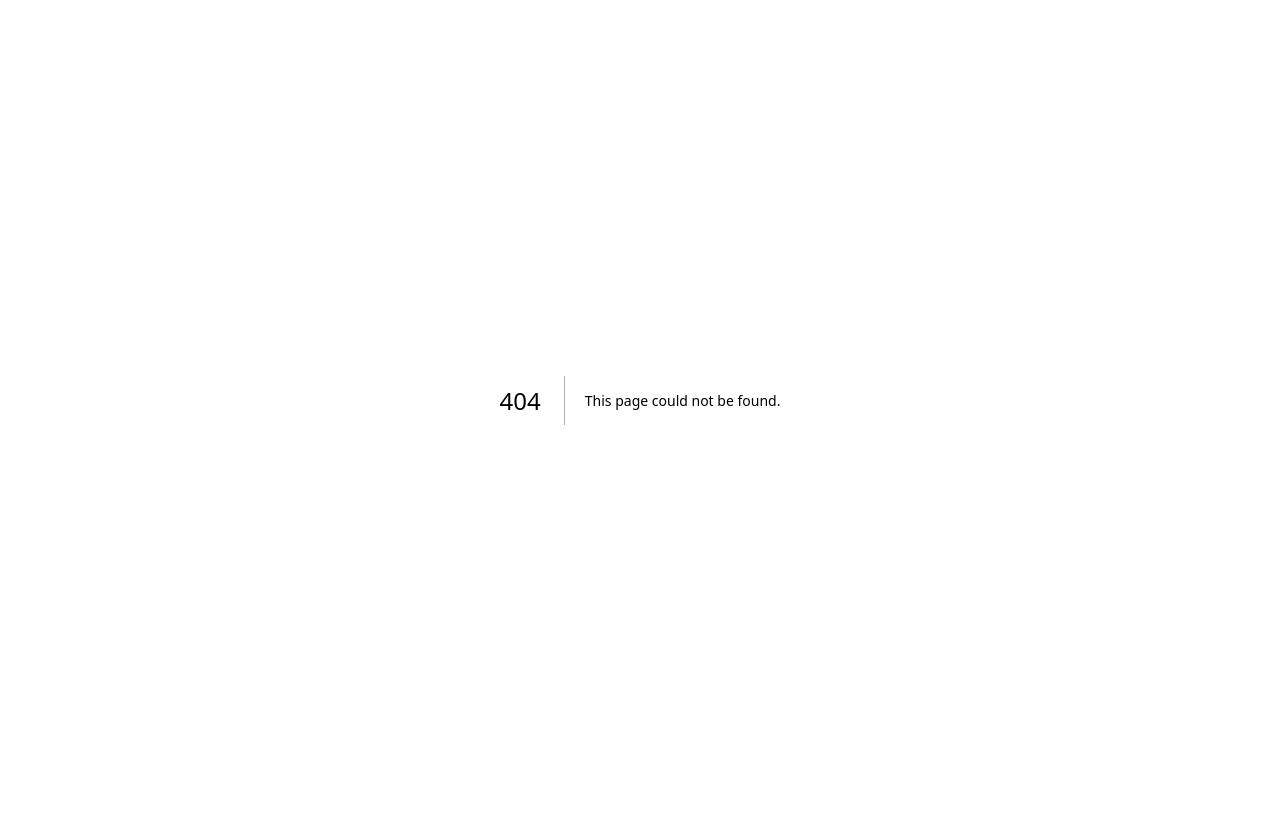
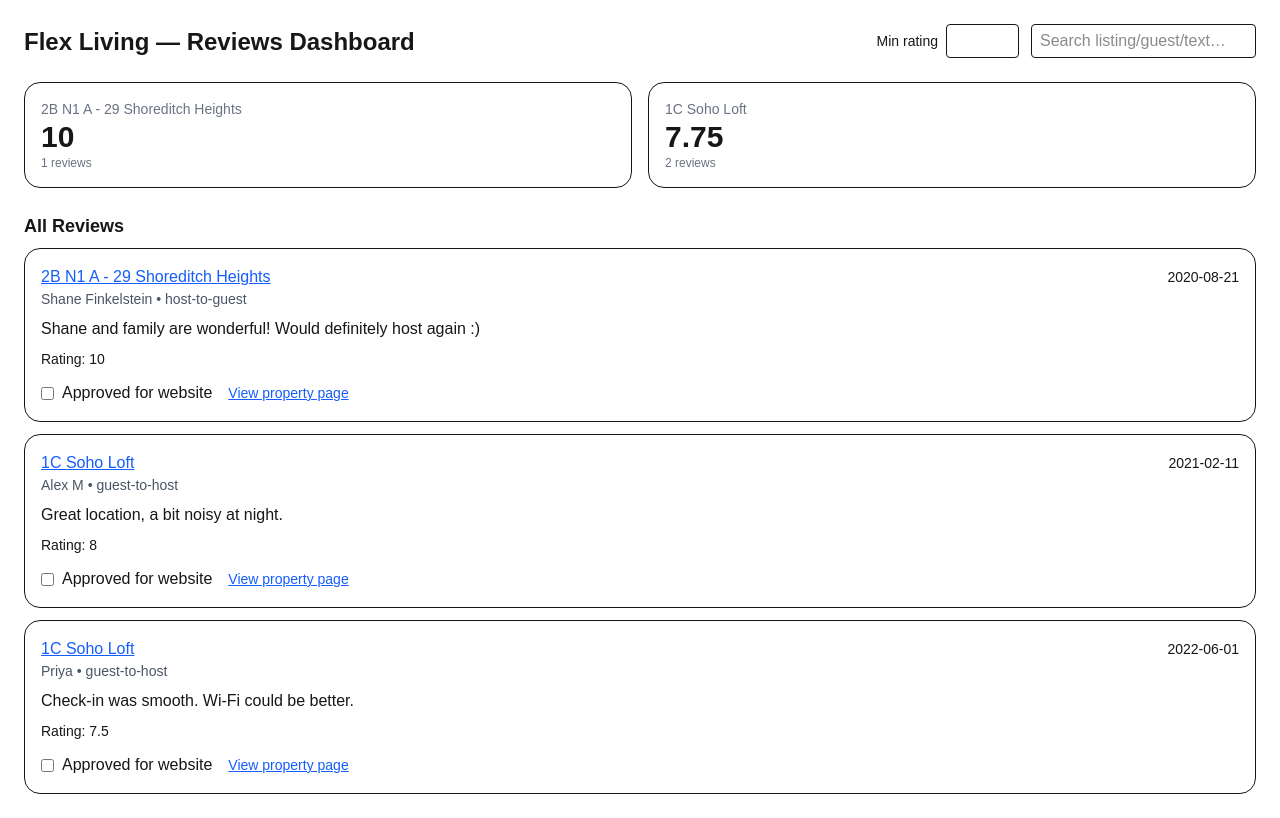
Before and after one commit to Z3EAl/flex_portal, a Next.js app: page /dashboard in a window 1280 px wide. Before the commit this address had no page. Built offline with nearby package versions, Linux system fonts and the light colour scheme.

Commit message:
2nd commit

```diff
--- /dev/null
+++ b/data/reviews.hostaway.json
@@ -0,0 +1,48 @@
+{
+  "status": "success",
+  "result": [
+    {
+      "id": 7453,
+      "type": "host-to-guest",
+      "status": "published",
+      "rating": null,
+      "publicReview": "Shane and family are wonderful! Would definitely host again :)",
+      "reviewCategory": [
+        {"category": "cleanliness", "rating": 10},
+        {"category": "communication", "rating": 10},
+        {"category": "respect_house_rules", "rating": 10}
+      ],
+      "submittedAt": "2020-08-21 22:45:14",
+      "guestName": "Shane Finkelstein",
+      "listingName": "2B N1 A - 29 Shoreditch Heights"
+    },
+    {
+      "id": 7454,
+      "type": "guest-to-host",
+      "status": "published",
+      "rating": 8,
+      "publicReview": "Great location, a bit noisy at night.",
+      "reviewCategory": [
+        {"category": "cleanliness", "rating": 9},
+        {"category": "communication", "rating": 8}
+      ],
+      "submittedAt": "2021-02-11 09:20:00",
+      "guestName": "Alex M",
+      "listingName": "1C Soho Loft"
+    },
+    {
+      "id": 7455,
+      "type": "guest-to-host",
+      "status": "published",
+      "rating": null,
+      "publicReview": "Check-in was smooth. Wi-Fi could be better.",
+      "reviewCategory": [
+        {"category": "communication", "rating": 9},
+        {"category": "wifi", "rating": 6}
+      ],
+      "submittedAt": "2022-06-01 13:05:44",
+      "guestName": "Priya",
+      "listingName": "1C Soho Loft"
+    }
+  ]
+}
--- /dev/null
+++ b/src/app/dashboard/page.tsx
@@ -0,0 +1,133 @@
+"use client";
+
+import Link from "next/link";
+import { useEffect, useMemo, useState } from "react";
+
+type Review = {
+  id: number;
+  listing: string;
+  guest: string;
+  date: string;
+  rating: number | null;
+  categories: Record<string, number | null>;
+  channel: "hostaway";
+  type: string;
+  text: string;
+  status: string | null;
+};
+
+export default function Dashboard() {
+  const [data, setData] = useState<{ reviews: Review[]; summary: any[] }>({ reviews: [], summary: [] });
+  const [minRating, setMinRating] = useState<number | "">("");
+  const [search, setSearch] = useState("");
+  const [approved, setApproved] = useState<Record<number, boolean>>({});
+
+  // load approved from localStorage
+  useEffect(() => {
+    const saved = localStorage.getItem("approved");
+    if (saved) setApproved(JSON.parse(saved));
+  }, []);
+  useEffect(() => {
+    localStorage.setItem("approved", JSON.stringify(approved));
+  }, [approved]);
+
+  useEffect(() => {
+    fetch("/api/reviews/hostaway")
+      .then(r => r.json())
+      .then(setData);
+  }, []);
+
+  const filtered = useMemo(() => {
+    return data.reviews.filter(r => {
+      const okRating = minRating === "" || (r.rating ?? 0) >= Number(minRating);
+      const hay = (r.listing + " " + r.guest + " " + r.text).toLowerCase();
+      const okSearch = !search || hay.includes(search.toLowerCase());
+      return okRating && okSearch;
+    });
+  }, [data.reviews, minRating, search]);
+
+  return (
+    <main className="p-6 space-y-6">
+      <header className="flex flex-col md:flex-row md:items-end md:justify-between gap-3">
+        <h1 className="text-2xl font-semibold">Flex Living — Reviews Dashboard</h1>
+        <div className="flex gap-3">
+          <div className="flex items-center gap-2">
+            <label className="text-sm">Min rating</label>
+            <input
+              className="border rounded px-2 py-1"
+              type="number"
+              min={0}
+              max={10}
+              value={minRating}
+              onChange={e => setMinRating(e.target.value === "" ? "" : Number(e.target.value))}
+            />
+          </div>
+          <input
+            className="border rounded px-2 py-1"
+            placeholder="Search listing/guest/text…"
+            value={search}
+            onChange={e => setSearch(e.target.value)}
+          />
+        </div>
+      </header>
+
+      <section className="grid md:grid-cols-2 gap-4">
+        {data.summary.map((s: any) => (
+          <div key={s.listing} className="rounded-2xl border p-4">
+            <div className="text-sm text-gray-500">{s.listing}</div>
+            <div className="text-3xl font-bold">{s.avgRating ?? "—"}</div>
+            <div className="text-xs text-gray-500">{s.count} reviews</div>
+          </div>
+        ))}
+      </section>
+
+      <section className="space-y-2">
+        <h2 className="text-lg font-semibold">All Reviews</h2>
+
+        {filtered.length === 0 && (
+          <div className="text-gray-500">No reviews match the current filters.</div>
+        )}
+
+        <div className="grid gap-3">
+          {filtered.map(r => (
+            <article key={r.id} className="rounded-2xl border p-4">
+              <div className="flex items-center justify-between">
+                {/* Make the listing name link to the property page */}
+                <Link
+                  href={`/property/${encodeURIComponent(r.listing)}`}
+                  className="font-medium text-blue-600 underline"
+                >
+                  {r.listing}
+                </Link>
+                <div className="text-sm">{r.date}</div>
+              </div>
+
+              <div className="text-sm text-gray-600">{r.guest} • {r.type}</div>
+              <p className="mt-2">{r.text}</p>
+              <div className="mt-2 text-sm">Rating: {r.rating ?? "—"}</div>
+
+              <div className="mt-3 flex items-center gap-4">
+                <label className="inline-flex items-center gap-2">
+                  <input
+                    type="checkbox"
+                    checked={!!approved[r.id]}
+                    onChange={() => setApproved(prev => ({ ...prev, [r.id]: !prev[r.id] }))}
+                  />
+                  <span>Approved for website</span>
+                </label>
+
+                {/* Optional: secondary link at bottom */}
+                <Link
+                  href={`/property/${encodeURIComponent(r.listing)}`}
+                  className="text-blue-600 underline text-sm"
+                >
+                  View property page
+                </Link>
+              </div>
+            </article>
+          ))}
+        </div>
+      </section>
+    </main>
+  );
+}
--- /dev/null
+++ b/src/app/property/[slug]/page.tsx
@@ -0,0 +1,61 @@
+"use client";
+
+import { useEffect, useMemo, useState } from "react";
+import { useParams } from "next/navigation";
+
+type Review = {
+  id: number;
+  listing: string;
+  guest: string;
+  date: string;
+  rating: number | null;
+  text: string;
+};
+
+export default function Property() {
+  const params = useParams<{ slug: string }>();
+  const rawSlug = Array.isArray(params.slug) ? params.slug.join("/") : params.slug;
+  const slug = decodeURIComponent(rawSlug || "");
+
+  const [reviews, setReviews] = useState<Review[]>([]);
+  const [approved, setApproved] = useState<Record<number, boolean>>({});
+
+  useEffect(() => {
+    const saved = localStorage.getItem("approved");
+    if (saved) setApproved(JSON.parse(saved));
+    fetch("/api/reviews/hostaway")
+      .then(r => r.json())
+      .then(d => setReviews(d.reviews ?? []));
+  }, []);
+
+  const visible = useMemo(
+    () => reviews.filter(r => r.listing === slug && approved[r.id]),
+    [reviews, approved, slug]
+  );
+
+  return (
+    <main className="p-6 space-y-6">
+      <header>
+        <h1 className="text-2xl font-semibold">{slug}</h1>
+        <p className="text-sm text-gray-600">Guest Reviews</p>
+      </header>
+
+      {visible.length === 0 ? (
+        <div className="text-gray-500">No approved reviews yet.</div>
+      ) : (
+        <div className="grid gap-3">
+          {visible.map(r => (
+            <div key={r.id} className="rounded-2xl border p-4">
+              <div className="flex items-center justify-between">
+                <div className="font-medium">{r.guest}</div>
+                <div className="text-sm">{r.date}</div>
+              </div>
+              <div className="text-sm">Rating: {r.rating ?? "—"}</div>
+              <p className="mt-2">{r.text}</p>
+            </div>
+          ))}
+        </div>
+      )}
+    </main>
+  );
+}
```
Also changed, not shown: src/lib/properties.ts (added), 1 other file (tests, documents, lock files or other folders).
